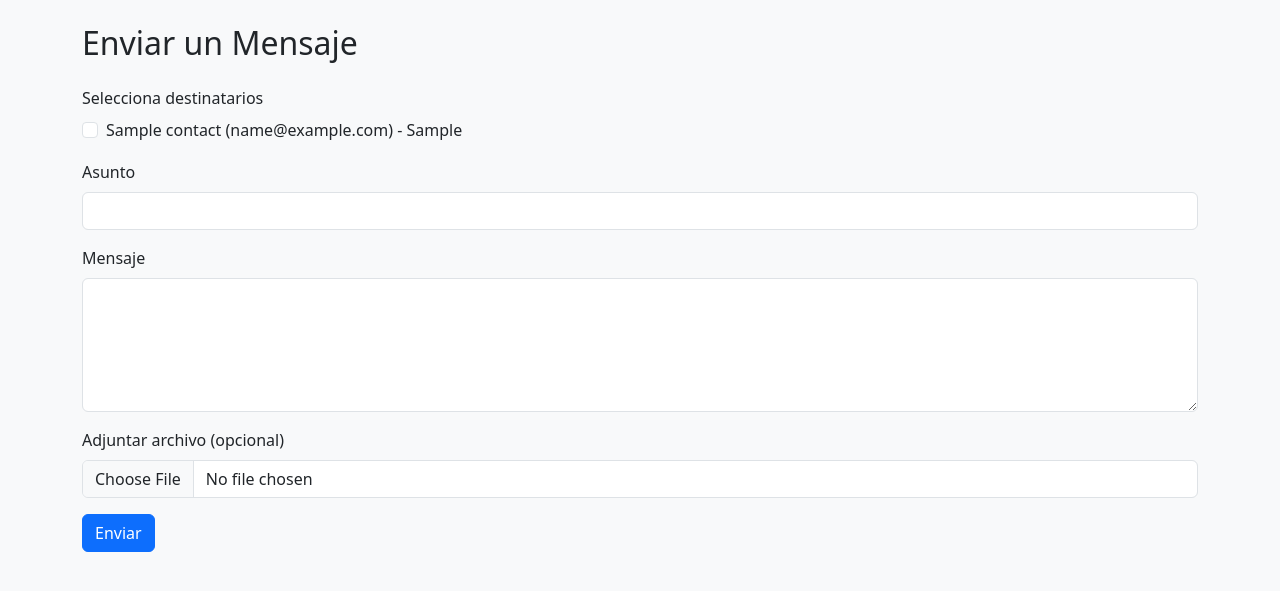
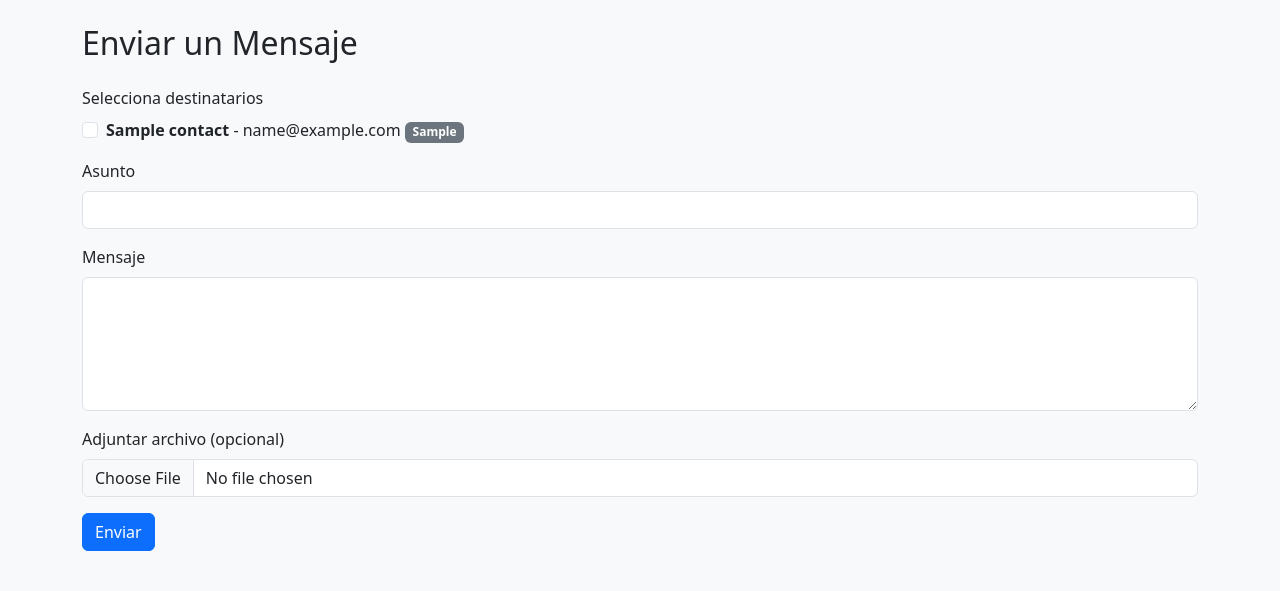
Before and after one commit to elisarrtech/emailmarketing, a Flask app: page /send in a window 1280 px wide. Shown: the part 56-647 px from the top of the page. Run offline with Flask 3, Linux system fonts and the light colour scheme; tables that the repository leaves empty hold one stand-in row (values such as "Sample post").

Commit message:
Update send_message.html

```diff
--- a/templates/send_message.html
+++ b/templates/send_message.html
@@ -7,12 +7,12 @@
     <div class="mb-3">
         <label class="form-label">Selecciona destinatarios</label><br>
         {% for contact in contacts %}
-            <div class="form-check form-check-inline">
+            <div class="form-check">
                 <input class="form-check-input" type="checkbox" name="recipients" value="{{ contact[2] }}" id="contact_{{ contact[0] }}">
                 <label class="form-check-label" for="contact_{{ contact[0] }}">
-                    {{ contact[1] }} ({{ contact[2] }}) - {{ contact[3] or 'Sin etiqueta' }}
+                    <strong>{{ contact[1] }}</strong> - {{ contact[2] }}{% if contact[3] %} <span class="badge bg-secondary">{{ contact[3] }}</span>{% endif %}
                 </label>
-            </div><br>
+            </div>
         {% endfor %}
     </div>
 
```
